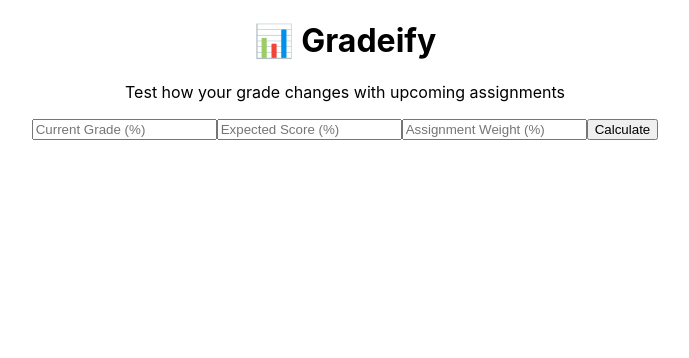
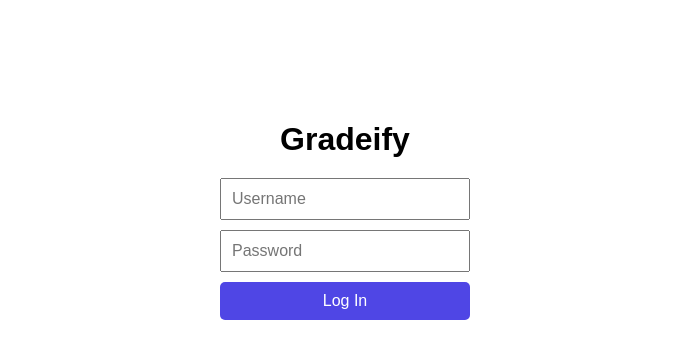
Before and after one commit to LukasChu2008/Gradeify-2025, a React (Vite) app: page / in a window 1280 px wide. Shown: the top 358 px of the page, without its empty margins (295-984 px from the left). Built offline with nearby package versions, Linux system fonts and the light colour scheme.

Commit message:
put in gui

```diff
--- a/src/App.css
+++ b/src/App.css
@@ -1,31 +1,42 @@
-.App {
+.app {
+  font-family: Arial, sans-serif;
   text-align: center;
+  margin-top: 100px;
 }
 
-.App-logo {
-  height: 40vmin;
-  pointer-events: none;
-}
-
-.App-header {
-  background-color: #282c34;
-  min-height: 100vh;
+.login-page {
   display: flex;
   flex-direction: column;
   align-items: center;
-  justify-content: center;
-  font-size: calc(10px + 2vmin);
-  color: white;
 }
 
-.App-link {
-  color: #61dafb;
+.title {
+  font-size: 2rem;
+  margin-bottom: 20px;
 }
 
-.heart {
-  color: #ff0000;
+.login-form {
+  display: flex;
+  flex-direction: column;
+  gap: 10px;
+  width: 250px;
 }
 
-.small {
-  font-size: 0.75rem;
+.login-form input {
+  padding: 10px;
+  font-size: 1rem;
 }
+
+.login-form button {
+  padding: 10px;
+  font-size: 1rem;
+  background-color: #4f46e5;
+  color: white;
+  border: none;
+  cursor: pointer;
+  border-radius: 5px;
+}
+
+.dashboard {
+  margin-top: 50px;
+}
--- a/src/App.jsx
+++ b/src/App.jsx
@@ -1,50 +1,45 @@
-// src/App.jsx
 import { useState } from "react";
 import "./App.css";
 
 function App() {
-  const [currentGrade, setCurrentGrade] = useState("");
-  const [expectedScore, setExpectedScore] = useState("");
-  const [weight, setWeight] = useState("");
-  const [newGrade, setNewGrade] = useState(null);
+  const [isLoggedIn, setIsLoggedIn] = useState(false);
+  const [username, setUsername] = useState("");
 
-  const calculate = () => {
-    if (!currentGrade || !expectedScore || !weight) return;
-    const weighted =
-      (currentGrade * (100 - weight) + expectedScore * weight) / 100;
-    setNewGrade(weighted.toFixed(2));
+  const handleLogin = (e) => {
+    e.preventDefault();
+    if (username.trim() === "") return;
+    setIsLoggedIn(true);
+  };
+
+  const handleLogout = () => {
+    setUsername("");
+    setIsLoggedIn(false);
   };
 
   return (
-    <div className="App">
-      <h1>📊 Gradeify</h1>
-      <p>Test how your grade changes with upcoming assignments</p>
-
-      <input
-        type="number"
-        placeholder="Current Grade (%)"
-        value={currentGrade}
-        onChange={(e) => setCurrentGrade(e.target.value)}
-      />
-      <input
-        type="number"
-        placeholder="Expected Score (%)"
-        value={expectedScore}
-        onChange={(e) => setExpectedScore(e.target.value)}
-      />
-      <input
-        type="number"
-        placeholder="Assignment Weight (%)"
-        value={weight}
-        onChange={(e) => setWeight(e.target.value)}
-      />
-
-      <button onClick={calculate}>Calculate</button>
-
-      {newGrade && (
-        <h2>
-          ✅ Your new overall grade would be: <span>{newGrade}%</span>
-        </h2>
+    <div className="app">
+      {!isLoggedIn ? (
+        // -------- FRONT PAGE (login) --------
+        <div className="login-page">
+          <h1 className="title">Gradeify</h1>
+          <form onSubmit={handleLogin} className="login-form">
+            <input
+              type="text"
+              placeholder="Username"
+              value={username}
+              onChange={(e) => setUsername(e.target.value)}
+            />
+            <input type="password" placeholder="Password" />
+            <button type="submit">Log In</button>
+          </form>
+        </div>
+      ) : (
+        // -------- DASHBOARD --------
+        <div className="dashboard">
+          <h1>Welcome, {username}!</h1>
+          <p>This is your dashboard. Grades will appear here later.</p>
+          <button onClick={handleLogout}>Log Out</button>
+        </div>
       )}
     </div>
   );
```
